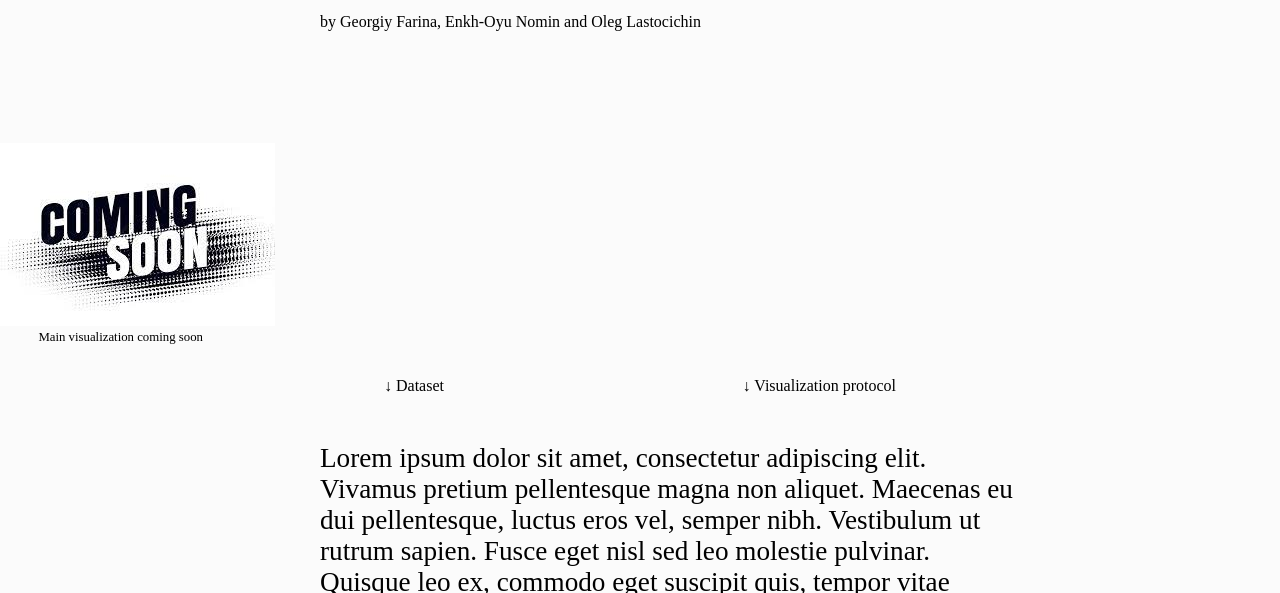
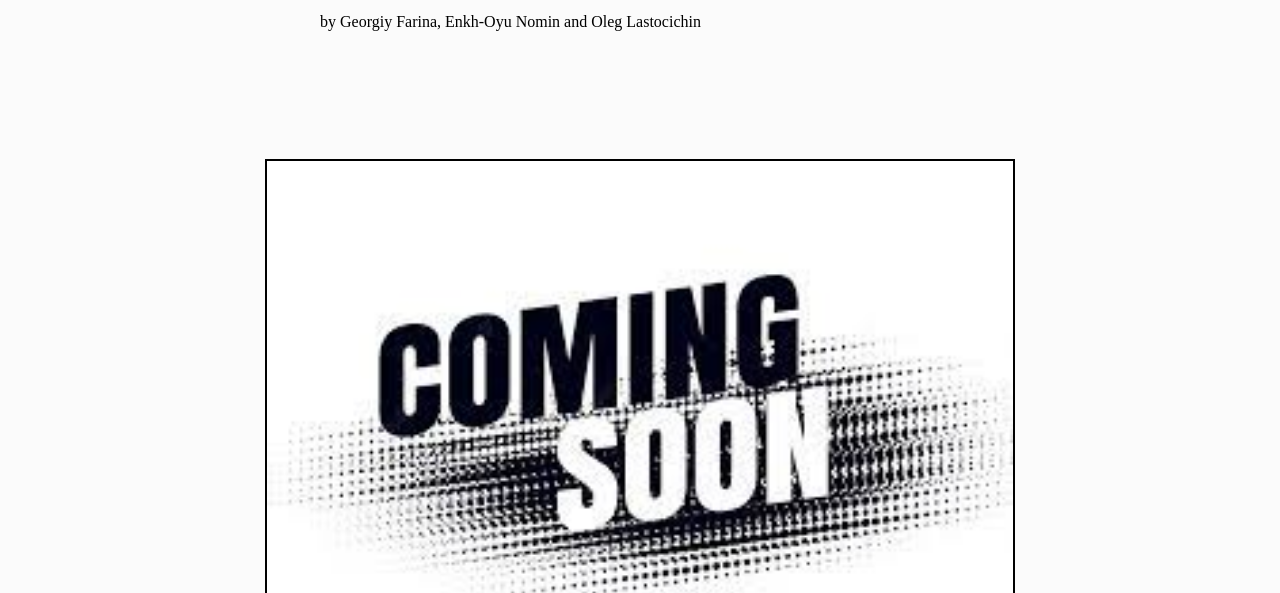
Before and after one commit to Hanuro/data-engineer-jobs-analysis, a plain HTML site: page research/index.html in a window 1280 px wide. Shown: the part 207-800 px from the top of the page. Drawn offline with Linux system fonts and the light colour scheme.

Commit message:
Updated main visualization image
Adjusted the main visualization future image to be at the center of the page

```diff
--- a/research/assets/style/style.css
+++ b/research/assets/style/style.css
@@ -75,7 +75,7 @@ figure{
 /* ---- data visualizations -----*/
 
 #dataviz_01 {
-	border:  none;
+	border:  2px solid black;
 	max-width: 100%;
 	height: auto;
 }
--- a/research/index.html
+++ b/research/index.html
@@ -37,10 +37,12 @@
 				<h3>by Georgiy Farina, Enkh-Oyu Nomin and Oleg Lastocichin</h3>
 			</header>
 			<section class="no_margin">
-				<figure>
-					<object type="image/jpg" data="assets/dataviz/main_visualization.jpg" id="dataviz_01"></object>
-					<figcaption>Main visualization coming soon</figcaption>
-				</figure>
+				<div style="display:flex; justify-content: center;">
+					<figure>
+						<object type="image/jpg" data="assets/dataviz/main_visualization.jpg" style="height:500px" id="dataviz_01"></object>
+						<figcaption>Main visualization coming soon</figcaption>
+					</figure>
+				</div>
 				<div class="download">
 					<div>
 						<a href="assets/dataviz/dataset/data.zip" title="Download dataset">
```
